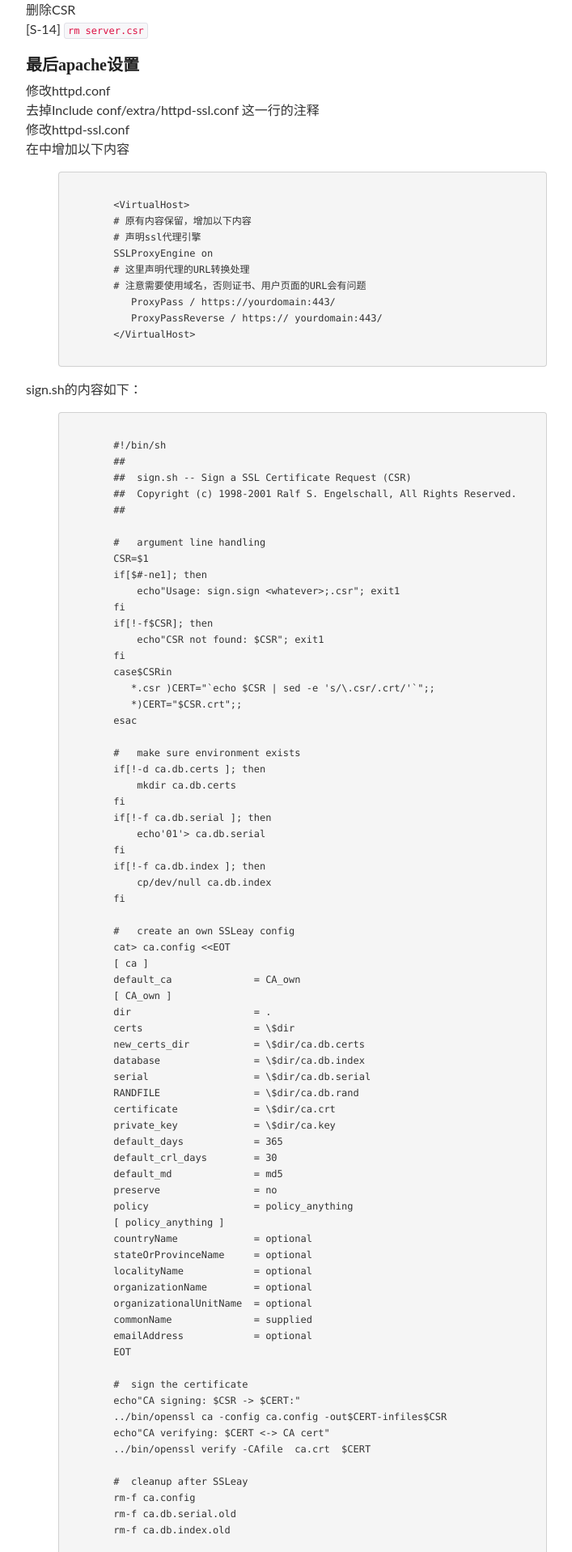
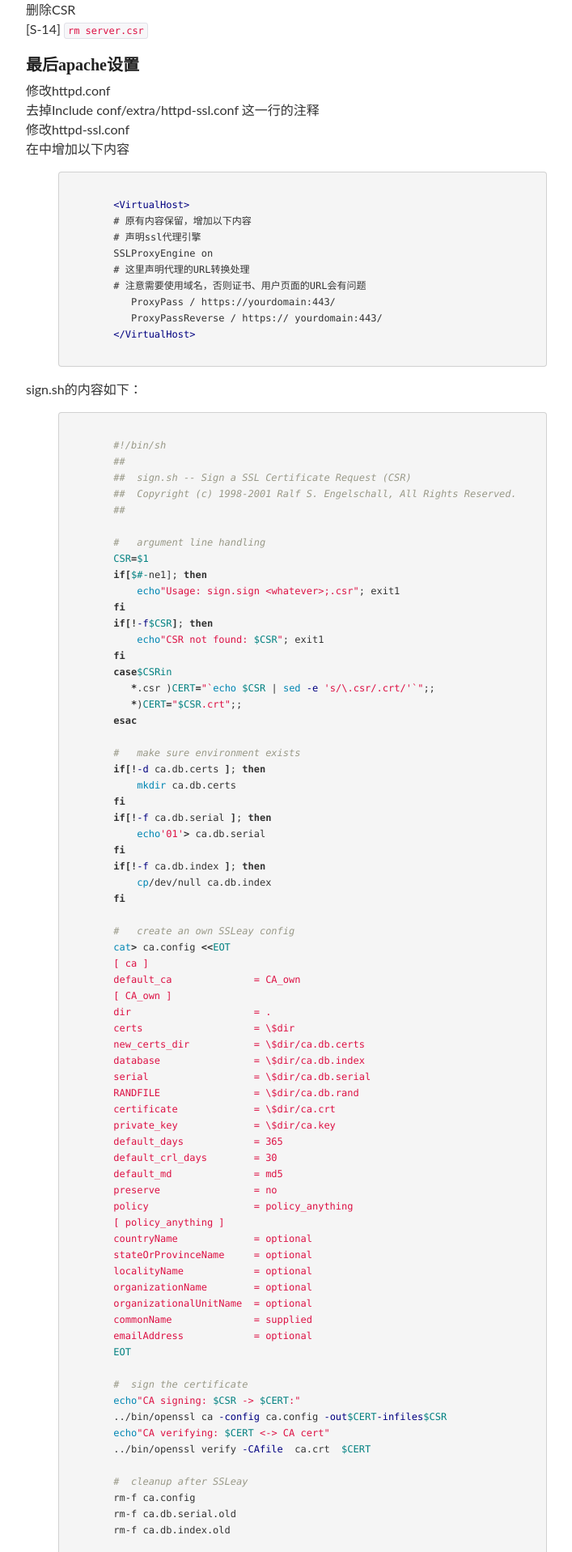
Before and after one commit to chenhm/blog, a Jekyll site: the page built from _posts/2011-03-22-apache-reverse-proxy.md, in a window 1280 px wide. Shown: the part 1206-3123 px from the top of the page at 81% size, without its empty margins (266-973 px from the left). Built offline with Jekyll 4.4.1, drawn with Linux system fonts in a browser that asks for light colours; nearby versions of some CDN libraries; library files that are not in the unit come from our copies; Markdown is read by kramdown in place of the engine named in the settings; comment, search, counter and statistics services are not loaded.

Commit message:
add highlight

```diff
--- a/_layouts/default.html
+++ b/_layouts/default.html
@@ -29,6 +29,7 @@
     <link href="/media/css/bootstrap-responsive.css" rel="stylesheet" type="text/css">
 	<link href="/media/css/style.css" rel="stylesheet" type="text/css">
 	<link href="/media/css/layerslider.css" rel="stylesheet" type="text/css">
+	<link href="/media/css/syntax.css" rel="stylesheet" type="text/css">
 
 	<!--[if lt IE 9 ]>
 	  <link href="css/styleIE.css" rel="stylesheet">
--- /dev/null
+++ b/media/css/syntax.css
@@ -0,0 +1,65 @@
+.highlight  { background: #ffffff; }
+.highlight .c { color: #999988; font-style: italic } /* Comment */
+.highlight .err { color: #a61717; background-color: #e3d2d2 } /* Error */
+.highlight .k { font-weight: bold } /* Keyword */
+.highlight .o { font-weight: bold } /* Operator */
+.highlight .cm { color: #999988; font-style: italic } /* Comment.Multiline */
+.highlight .cp { color: #999999; font-weight: bold } /* Comment.Preproc */
+.highlight .c1 { color: #999988; font-style: italic } /* Comment.Single */
+.highlight .cs { color: #999999; font-weight: bold; font-style: italic } /* Comment.Special */
+.highlight .gd { color: #000000; background-color: #ffdddd } /* Generic.Deleted */
+.highlight .gd .x { color: #000000; background-color: #ffaaaa } /* Generic.Deleted.Specific */
+.highlight .ge { font-style: italic } /* Generic.Emph */
+.highlight .gr { color: #aa0000 } /* Generic.Error */
+.highlight .gh { color: #999999 } /* Generic.Heading */
+.highlight .gi { color: #000000; background-color: #ddffdd } /* Generic.Inserted */
+.highlight .gi .x { color: #000000; background-color: #aaffaa } /* Generic.Inserted.Specific */
+.highlight .go { color: #888888 } /* Generic.Output */
+.highlight .gp { color: #555555 } /* Generic.Prompt */
+.highlight .gs { font-weight: bold } /* Generic.Strong */
+.highlight .gu { color: #aaaaaa } /* Generic.Subheading */
+.highlight .gt { color: #aa0000 } /* Generic.Traceback */
+.highlight .kc { font-weight: bold } /* Keyword.Constant */
+.highlight .kd { font-weight: bold } /* Keyword.Declaration */
+.highlight .kp { font-weight: bold } /* Keyword.Pseudo */
+.highlight .kr { font-weight: bold } /* Keyword.Reserved */
+.highlight .kt { color: #445588; font-weight: bold } /* Keyword.Type */
+.highlight .m { color: #009999 } /* Literal.Number */
+.highlight .s { color: #d14 } /* Literal.String */
+.highlight .na { color: #008080 } /* Name.Attribute */
+.highlight .nb { color: #0086B3 } /* Name.Builtin */
+.highlight .nc { color: #445588; font-weight: bold } /* Name.Class */
+.highlight .no { color: #008080 } /* Name.Constant */
+.highlight .ni { color: #800080 } /* Name.Entity */
+.highlight .ne { color: #990000; font-weight: bold } /* Name.Exception */
+.highlight .nf { color: #990000; font-weight: bold } /* Name.Function */
+.highlight .nn { color: #555555 } /* Name.Namespace */
+.highlight .nt { color: #000080 } /* Name.Tag */
+.highlight .nv { color: #008080 } /* Name.Variable */
+.highlight .ow { font-weight: bold } /* Operator.Word */
+.highlight .w { color: #bbbbbb } /* Text.Whitespace */
+.highlight .mf { color: #009999 } /* Literal.Number.Float */
+.highlight .mh { color: #009999 } /* Literal.Number.Hex */
+.highlight .mi { color: #009999 } /* Literal.Number.Integer */
+.highlight .mo { color: #009999 } /* Literal.Number.Oct */
+.highlight .sb { color: #d14 } /* Literal.String.Backtick */
+.highlight .sc { color: #d14 } /* Literal.String.Char */
+.highlight .sd { color: #d14 } /* Literal.String.Doc */
+.highlight .s2 { color: #d14 } /* Literal.String.Double */
+.highlight .se { color: #d14 } /* Literal.String.Escape */
+.highlight .sh { color: #d14 } /* Literal.String.Heredoc */
+.highlight .si { color: #d14 } /* Literal.String.Interpol */
+.highlight .sx { color: #d14 } /* Literal.String.Other */
+.highlight .sr { color: #009926 } /* Literal.String.Regex */
+.highlight .s1 { color: #d14 } /* Literal.String.Single */
+.highlight .ss { color: #990073 } /* Literal.String.Symbol */
+.highlight .bp { color: #999999 } /* Name.Builtin.Pseudo */
+.highlight .vc { color: #008080 } /* Name.Variable.Class */
+.highlight .vg { color: #008080 } /* Name.Variable.Global */
+.highlight .vi { color: #008080 } /* Name.Variable.Instance */
+.highlight .il { color: #009999 } /* Literal.Number.Integer.Long */
+
+/* Make line numbers unselectable: excludes line numbers from copy-paste user ops */
+.highlight .lineno {-webkit-user-select: none;-moz-user-select: none; -o-user-select: none;}
+.lineno::-moz-selection {background-color: transparent;} /* Mozilla specific */
+.lineno::selection {background-color: transparent;} /* Other major browsers */
```
